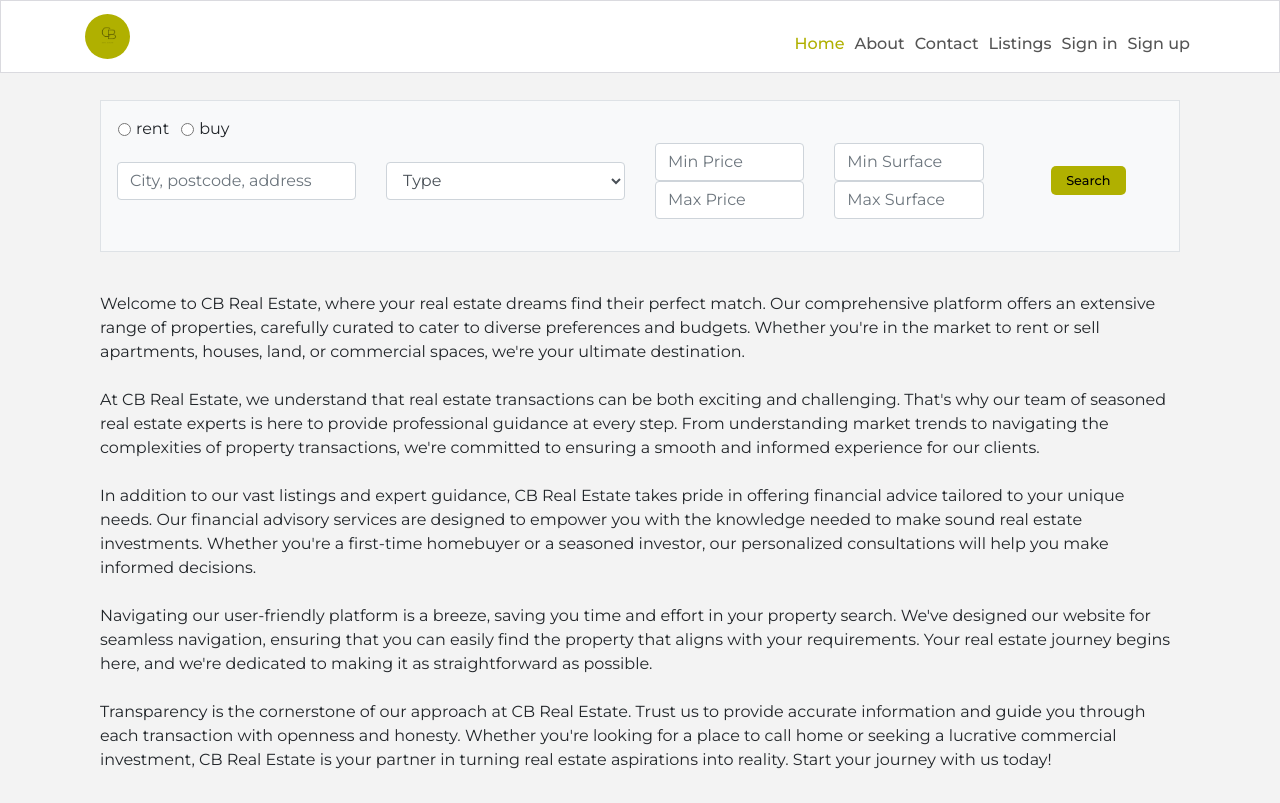
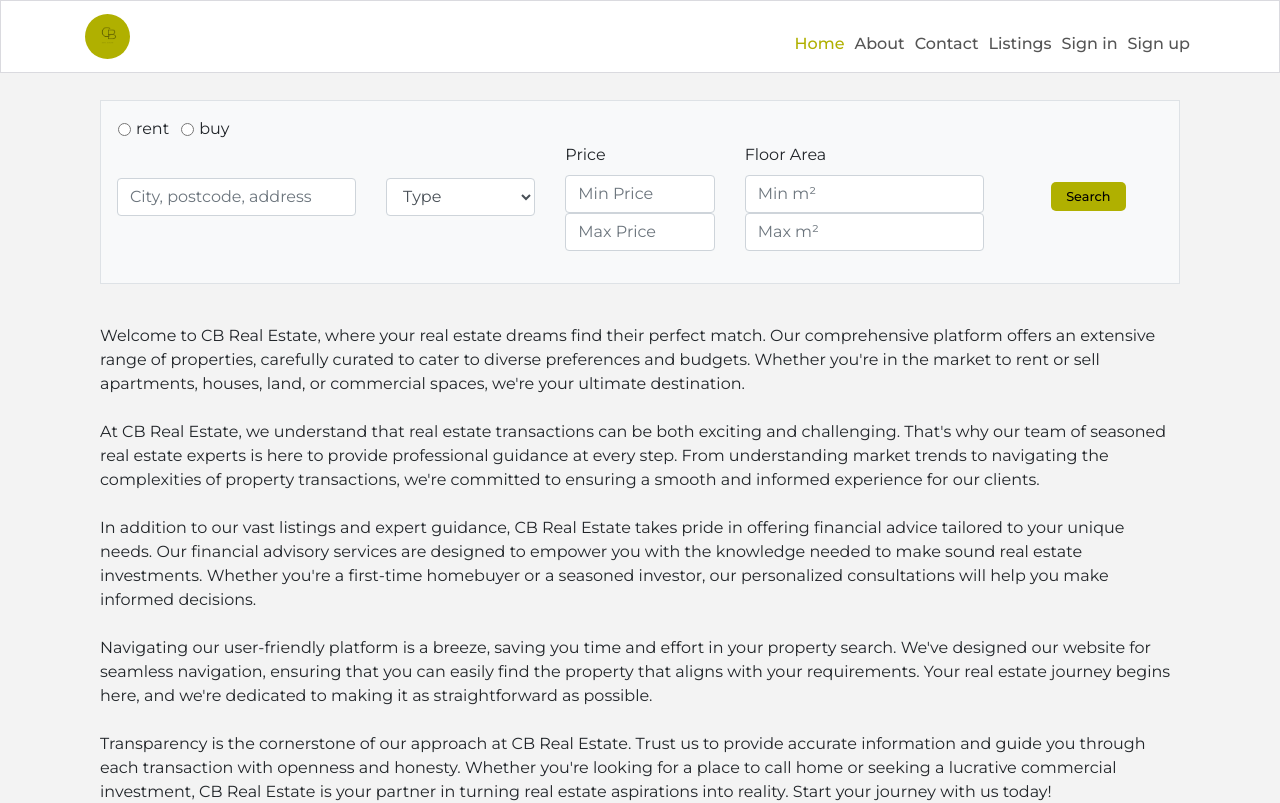
Before and after one commit to Vasileios20/real-estate, a React (Create React App) app: page / in a window 1280 px wide. Shown: the top 803 px of the page. Built offline with nearby package versions, Linux system fonts and the light colour scheme; no server answers.

Commit message:
Update styles to Avatar to fix position to Navbar,to Searchbar surface and price inputs and to Messages dates inputs

```diff
--- a/src/components/Avatar.js
+++ b/src/components/Avatar.js
@@ -1,7 +1,7 @@
 import React from "react";
 import styles from "../styles/Avatar.module.css";
 
-const Avatar = ({ src, height = 45, text }) => {
+const Avatar = ({ src, height = 25, text }) => {
   return (
     <span>
       <img
--- a/src/components/NavBar.js
+++ b/src/components/NavBar.js
@@ -69,10 +69,9 @@ const NavBar = () => {
         to={`/profiles/${currentUser?.profile_id}`}
       >
         <Avatar
-          className={styles.NavLink}
           src={currentUser?.profile_image}
           text={currentUser?.username}
-          height={40}
+          height={25}
         />
       </NavLink>
       <NavLink className={styles.NavLink} to="/" onClick={handleSignOut}>
--- a/src/components/SearchBar.js
+++ b/src/components/SearchBar.js
@@ -153,7 +153,7 @@ const SearchBar = () => {
                   className="w-100"
                 />
               </Col>
-              <Col md={3} sm={6} className="mb-3">
+              <Col md={2} sm={6} className="mb-3">
                 <Form.Control
                   as="select"
                   name="type"
@@ -169,6 +169,7 @@ const SearchBar = () => {
                 </Form.Control>
               </Col>
               <Col lg={2} md={3} sm={6} className="mb-3">
+                <Form.Label>Price</Form.Label>
                 <Form.Control
                   type="number"
                   placeholder="Min Price"
@@ -179,15 +180,19 @@ const SearchBar = () => {
                 <Form.Control
                   type="number"
                   placeholder="Max Price"
+                  min={price.min ? price.min : "0"}
                   max="10000000"
                   value={price.max ? price.max : ""}
                   onChange={(e) => setPrice({ ...price, max: e.target.value })}
                 />
               </Col>
-              <Col lg={2} md={3} sm={6} className="mb-3">
+              <Col lg={3} md={4} sm={6} className="mb-3">
+                <Form.Label>
+                  {type === "land" ? "Land Area" : "Floor Area"}
+                </Form.Label>
                 <Form.Control
                   type="number"
-                  placeholder="Min Surface"
+                  placeholder="Min m²"
                   min="0"
                   value={surface.min ? surface.min : ""}
                   onChange={(e) =>
@@ -196,7 +201,8 @@ const SearchBar = () => {
                 />
                 <Form.Control
                   type="number"
-                  placeholder="Max Surface"
+                  placeholder="Max m²"
+                  min={surface.min ? surface.min : "0"}
                   max="10000000"
                   value={surface.max ? surface.max : ""}
                   onChange={(e) =>
--- a/src/pages/contact/ContactMessagesList.js
+++ b/src/pages/contact/ContactMessagesList.js
@@ -118,6 +118,7 @@ const ContactMessagesList = () => {
                 <Form.Control
                   type="date"
                   placeholder="Max"
+                  min={created_at.min}
                   max="10000000"
                   value={created_at.max}
                   onChange={(e) =>
```
